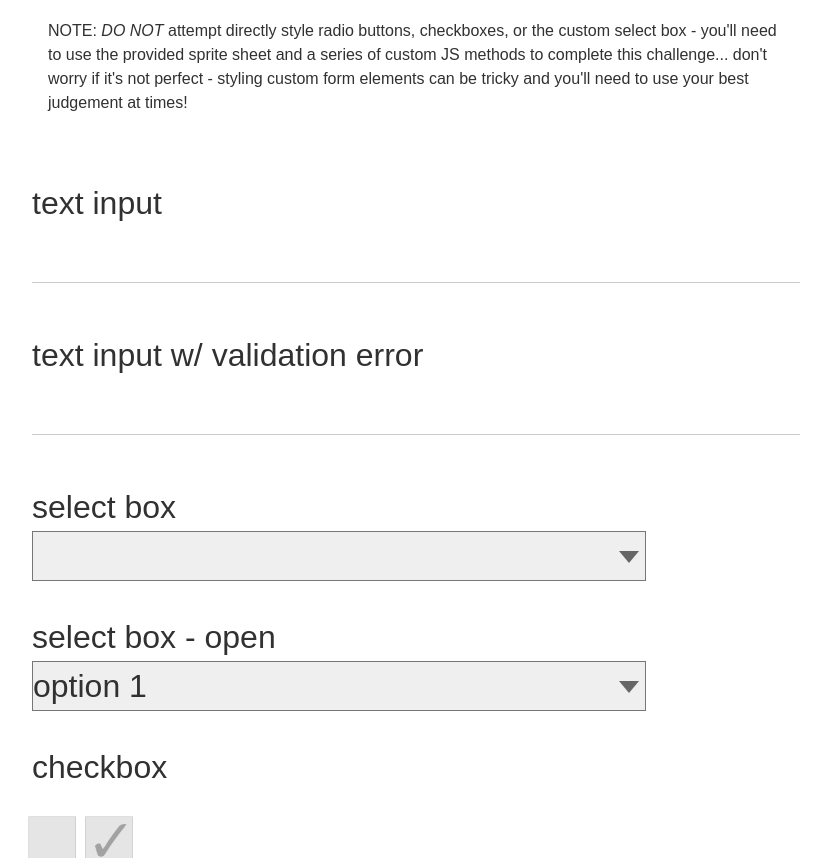
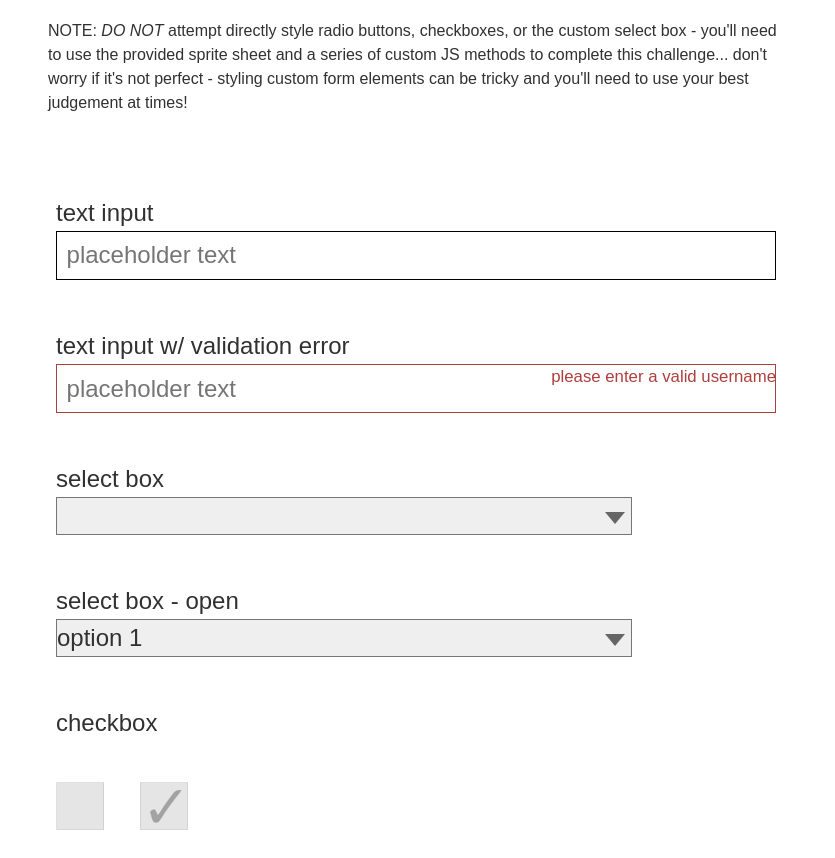
Before and after one commit to al1s/ui-challenge-2, a plain HTML site: page index.html in a window 1280 px wide. Shown: the part 120-978 px from the top of the page, without its empty margins (0-835 px from the left). Drawn offline with Linux system fonts and the light colour scheme.

Commit message:
Add warning to required field

```diff
--- a/index.html
+++ b/index.html
@@ -23,10 +23,12 @@
   <main class="main">
     <form id="form" class="main__form">
       <label class="form__subheader --simple" for="inpSimple">text input
-        <input class="input  --simple" type="text" name="input-simple" id="inpSimple">
+        <input class="input  --simple" type="text" name="input-simple" id="inpSimple" placeholder="placeholder text">
       </label>
       <label class="form__subheader  --validation" for="inpValidation">text input w/ validation error
-        <input class="input  --validation" type="text" name="input-validation" id="inpValidation">
+        <input class="input  --validation" type="text" name="input-validation" id="inpValidation" placeholder="placeholder text"
+          required>
+        <div class="input__warning">please enter a valid username</div>
       </label>
       <label class="form__subheader" for="selClosed">select box
         <div class="selector__wrapper">
--- a/styles/modules.css
+++ b/styles/modules.css
@@ -68,18 +68,34 @@ p {
 
 .form__subheader {
   display: block;
-  font-size: 2em;
-  margin: 1em 0em;
+  font-size: 1.5em;
+  margin: 2em 1em;
   padding: 0;
   font-weight: 500;
 }
 
 .input {
+  background-color: white;
+  border: 1px solid black;
+  border-radius: 0;
+  padding: 0.4em;
   width: 100%;
-  margin: 0.5em 0;
-  border: 1px solid #ccc;
-  border-width: 0 0 1px 0;
-  border-radius: 0;
+}
+
+.--validation {
+  position: relative;
+}
+
+.input__warning {
+  position: absolute;
+  right: 0;
+  color: #ae3f3c;
+  font-size: 0.7em;
+  display: none;
+}
+
+.input:placeholder-shown + .input__warning {
+  display: initial;
 }
 
 .input__chkb {
@@ -94,7 +110,7 @@ p {
   background: url("../vendor/styles/sprites/form-elements-sprite.png") no-repeat -158px -239px;
   height: 10em;
   width: 10em;
-  margin: -4em -3em -5em -4em;
+  margin: -4em -3em -5em -2.3em;
   transform: scale(0.3);
   display: inline-block;
 }
@@ -119,7 +135,7 @@ p {
   background: url("../vendor/styles/sprites/form-elements-sprite.png") no-repeat -582px -242px;
   height: 11em;
   width: 11em;
-  margin: -4em -3em -2em -4.5em;
+  margin: -4em -3em -5em -3em;
   transform: scale(0.3);
   display: inline-block;
 }
@@ -136,6 +152,7 @@ p {
   border-radius: 0;
   font-weight: 600;
   height: 3em;
+  margin-left: 1.3em;
   width: 7em;
 }
 
```
